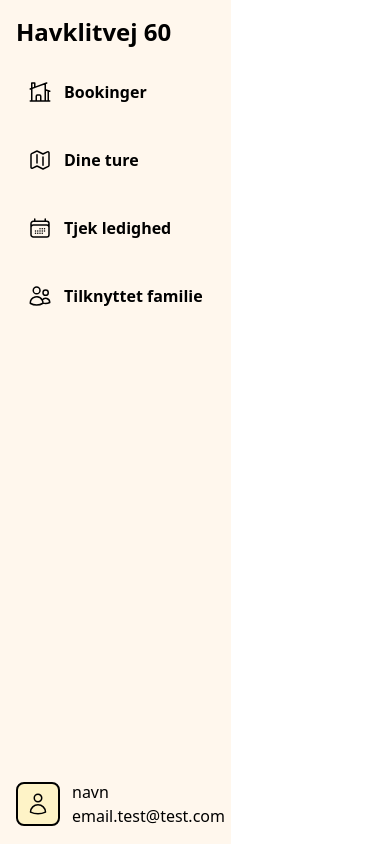
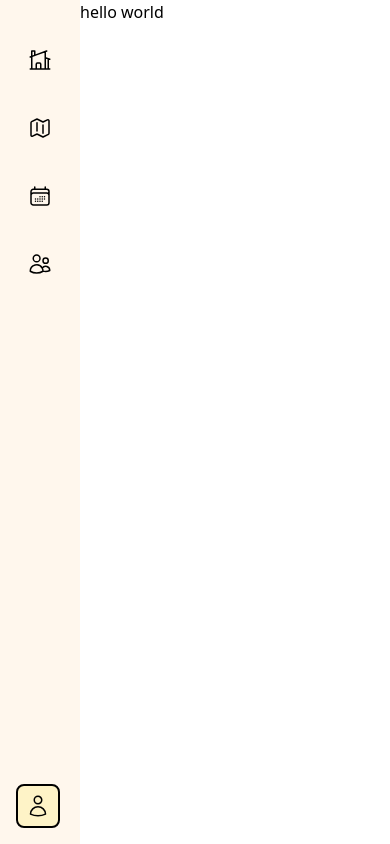
Before and after one commit to rallelind/vaction-house-booking, a Next.js app: page /application in a window 390 px wide. Built offline with nearby package versions, Linux system fonts and the light colour scheme.

Commit message:
did app layout

```diff
--- a/src/app/application/layout.tsx
+++ b/src/app/application/layout.tsx
@@ -4,32 +4,34 @@ import Link from 'next/link';
 
 export default function ApplicationLayout({ children }: { children: ReactNode }) {
     return (
-        <div>
-            <aside className="fixed top-0 left-0 h-screen lg:w-64 md:w-32 bg-orange-50 p-4">
-                <h1 className="text-2xl font-bold">Havklitvej 60</h1>
+        <div className="flex min-h-screen flex-col">
+            <div className="flex flex-1">
+            <div className="relative">
+            <aside className="top-0 left-0 h-screen min-w-max md:sticky lg:w-64 bg-orange-50 p-4">
+                <h1 className="hidden lg:block text-2xl font-bold p-3">Havklitvej 60</h1>
                 <ul>
                     <li className="mt-5 mb-5">
                         <Link href="/application/bookings" className="flex font-semibold items-center hover:bg-orange-100 w-full p-3 rounded-lg">
-                            <HomeModernIcon className="h-6 mr-3" />
-                            Bookinger
+                            <HomeModernIcon className="h-6 lg:mr-3" />
+                            <p className="hidden lg:block">Bookinger</p>
                         </Link>
                     </li>
                     <li className="mt-5 mb-5">
                         <Link href="/application/bookings" className="flex font-semibold items-center hover:bg-orange-100 w-full p-3 rounded-lg">
-                            <MapIcon className="h-6 mr-3" />
-                            Dine ture
+                            <MapIcon className="h-6 lg:mr-3" />
+                            <p className="hidden lg:block">Dine ture</p>
                         </Link>
                     </li>
                     <li className="mt-5 mb-5">
                         <Link href="/application/bookings" className="flex font-semibold items-center hover:bg-orange-100 w-full p-3 rounded-lg">
-                            <CalendarDaysIcon className="h-6 mr-3" />
-                            Tjek ledighed
+                            <CalendarDaysIcon className="h-6 lg:mr-3" />
+                            <p className="hidden lg:block">Tjek ledighed</p>
                         </Link>
                     </li>
                     <li className="mt-5 mb-5">
                         <Link href="/application/bookings" className="flex font-semibold items-center hover:bg-orange-100 w-full p-3 rounded-lg">
-                            <UsersIcon className="h-6 mr-3" />
-                            Tilknyttet familie
+                            <UsersIcon className="h-6 lg:mr-3" />
+                            <p className="hidden lg:block">Tilknyttet familie</p>
                         </Link>
                     </li>
                 </ul>
@@ -38,14 +40,18 @@ export default function ApplicationLayout({ children }: { children: ReactNode })
                         <div className=" bg-amber-100 p-2 mr-3 rounded-lg border-2 border-black">
                             <UserIcon className="h-6" />
                         </div>
-                        <div>
+                        <div className="hidden lg:block">
                             <p>navn</p>
                             <p>email.test@test.com</p>
                         </div>
                     </div>
                 </div>
             </aside>
-            {children}
+            </div>
+            <div className="flex w-0 flex-1 flex-col">
+                {children}
+            </div>
+            </div>
         </div>
     )
 }
--- a/src/app/application/page.tsx
+++ b/src/app/application/page.tsx
@@ -2,6 +2,6 @@
 
 export default function Application() {
     return (
-        <section></section>
+        <main><p>hello world</p></main>
     )
 }
```
